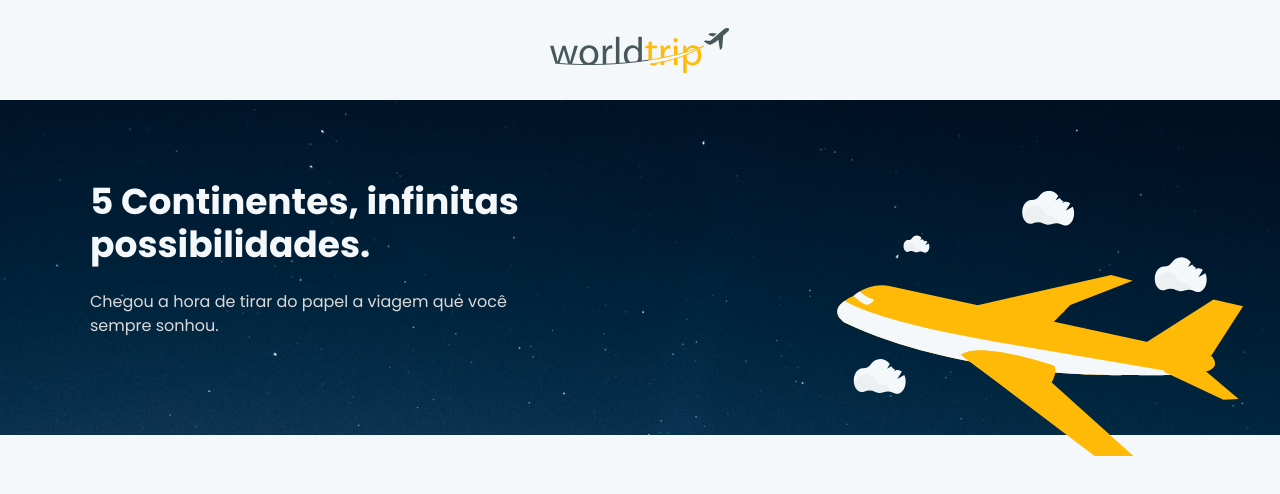
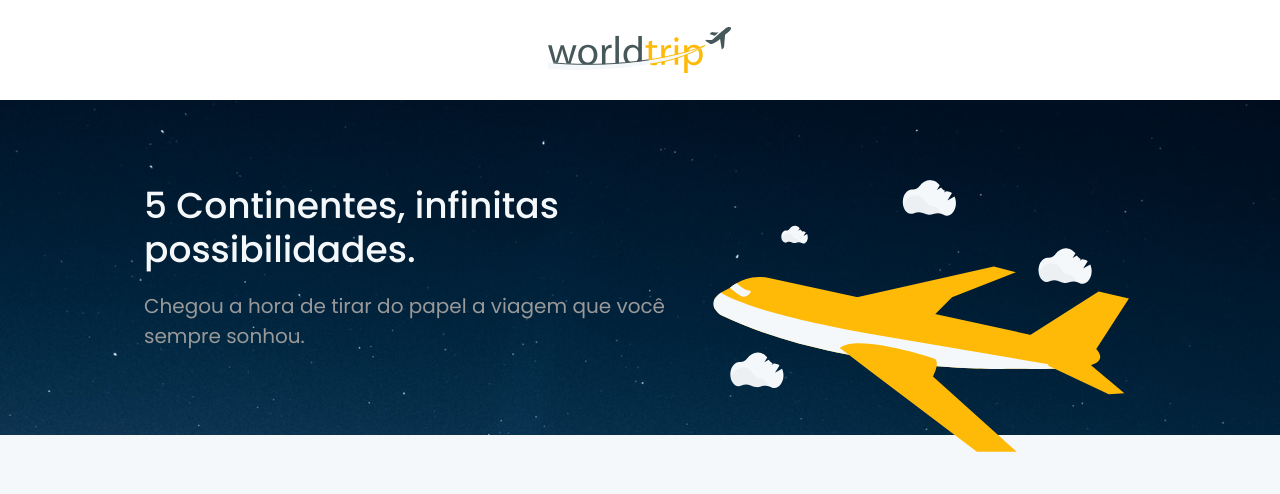
Before and after one commit to Lissone/world-trip, a Next.js app: page / in a window 1280 px wide. Shown: the top 494 px of the page. Built offline with nearby package versions, Linux system fonts and the light colour scheme.

Commit message:
components with resposivity

```diff
--- a/src/components/Banner.tsx
+++ b/src/components/Banner.tsx
@@ -1,26 +1,41 @@
-import { Image, Box, Heading, Text } from '@chakra-ui/react'
+import { Image, Flex, Heading, Text } from '@chakra-ui/react'
 
 export function Banner() {
   return (
-    <Box
+    <Flex
+      w="100%"
+      h={["163px", "250opx", "250px", "335px"]}
       bgImage="url('/starry-sky.png')"
+      bgPosition={["100 20%", "100% 20%", "100% 30%"]}
       bgRepeat="no-repeat"
-      h={370}
-      pl="90"
-      pr="30"
-      pt="20"
-      display="flex"
-      justifyContent="space-between"
+      bgSize="cover"
     >
-      <Box flexDirection="column" w={450}>
-        <Heading color="gray.100">5 Continentes, infinitas possibilidades.</Heading>
+      <Flex
+        w="100%"
+        mx="auto"
+        px={["4", "10", "15", "20", "36"]}
+        justify={['center', 'space-between']}
+        align="center"
+      >
+        <div>
+          <Heading color="gray.100" fontWeight="500" fontSize={["xl", "2l", "2xl", "2xl", "4xl"]}>
+            5 Continentes, infinitas possibilidades.
+          </Heading>
 
-        <Text color="gray.200" mt={6}>Chegou a hora de tirar do papel a viagem que você sempre sonhou.</Text>
-      </Box>
+          <Text mt={5} color="gray.300" fontSize={["0.8rem", "xl"]} maxW={["100%", "100%", "100%", "550px"]}>
+            Chegou a hora de tirar do papel a viagem que você sempre sonhou.
+          </Text>
+        </div>
 
-      <Box>
-        <Image src="/airplane.svg" alt="Avião" w={420}/>
-      </Box>
-    </Box>
+        <Image
+          w={["300px", "300px", "300px", "430px"]}
+          display={["none", "none", "block"]}
+          ml="8"
+          transform="translateY(48px)"
+          src="/airplane.svg"
+          alt="Avião"
+        />
+      </Flex>
+    </Flex>
   )
 }
--- a/src/components/Header.tsx
+++ b/src/components/Header.tsx
@@ -2,8 +2,22 @@ import { Flex, Image } from '@chakra-ui/react'
 
 export function Header() {
   return (
-    <Flex h="100" justify="center" align="center">
-      <Image src="/logo.svg" alt="World Trip"  w="185" h="45"/>
+    <Flex
+      as="header"
+      bg="white"
+      w="100%"
+      h={["50px", "100px"]}
+      mx="auto"
+      px="1rem"
+      justify="center"
+      align="center"
+    >
+      <Image
+        w={["81px", "184px"]}
+        src="/logo.svg"
+        alt="World Trip"
+        justifySelf="center"
+      />
     </Flex>
   )
 }
```
